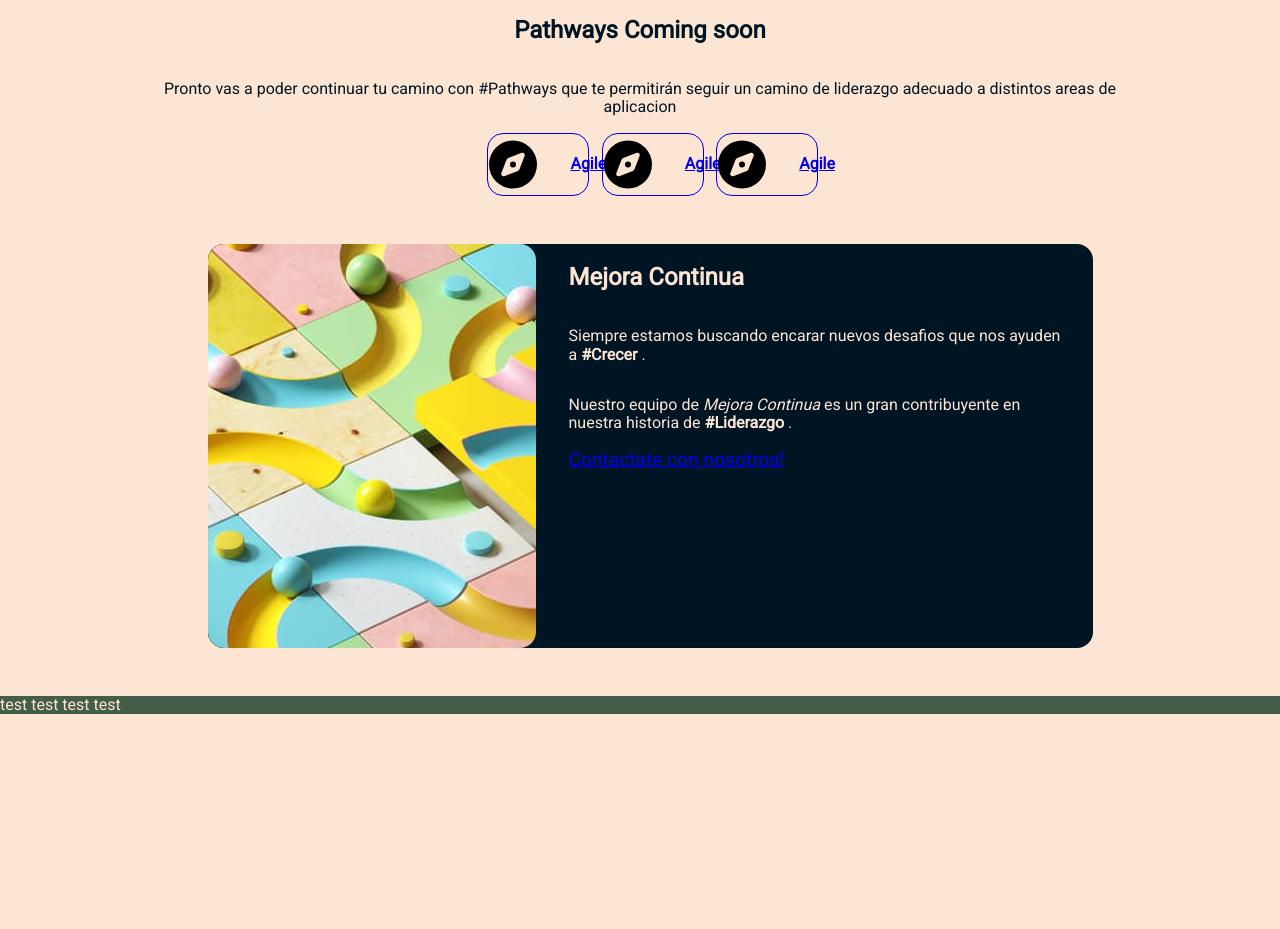
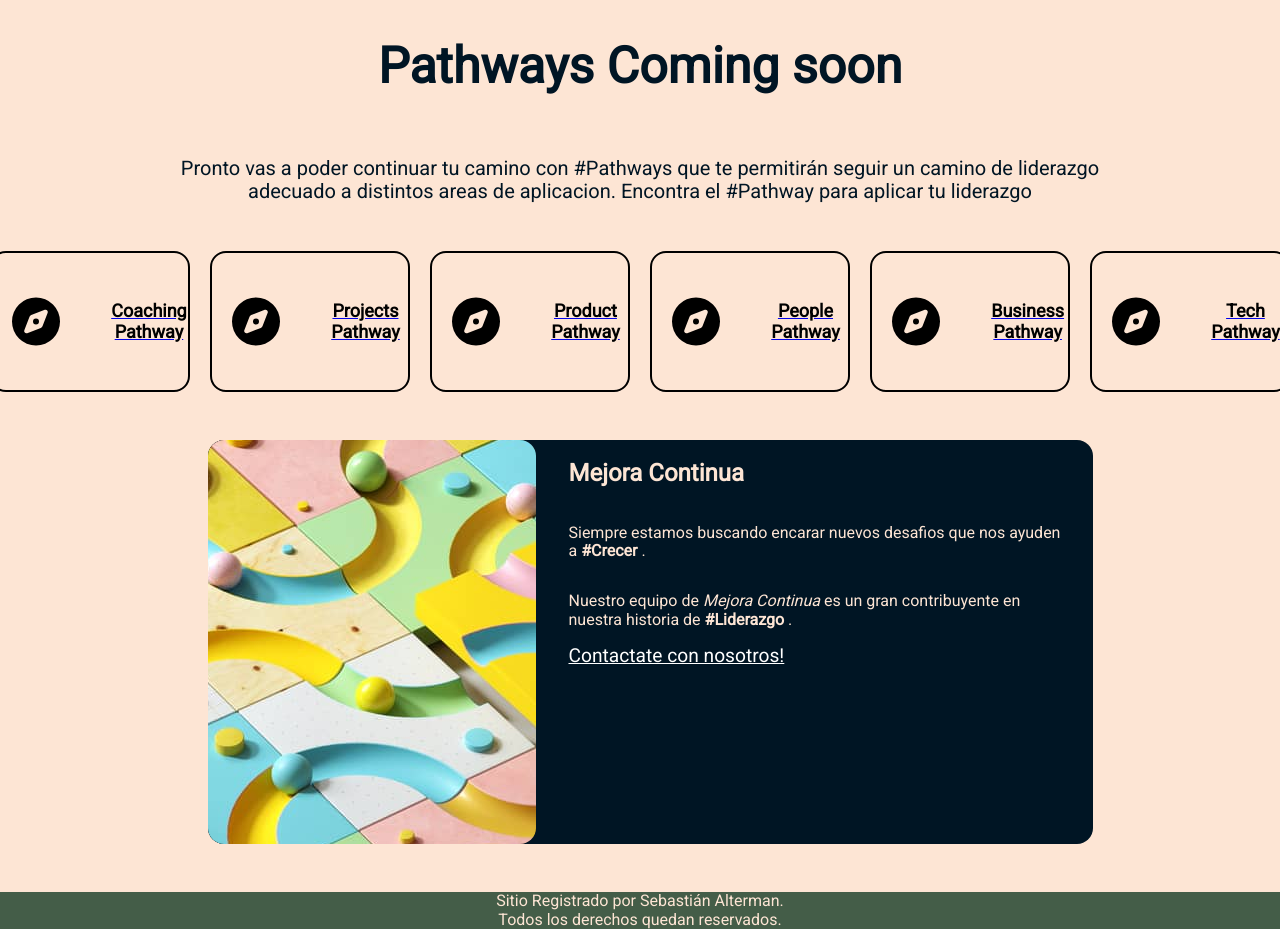
Before and after one commit to Salterm27/WebDev2023, a plain HTML site: page index.html in a window 1280 px wide. Shown: the part 1433-2362 px from the top of the page. Before the commit the page ends 2147 px from the top, so only its background shows below. Drawn offline with nearby package versions, Linux system fonts and the light colour scheme.

Commit message:
Entrega 1 completa

```diff
--- a/css/estilos.css
+++ b/css/estilos.css
@@ -255,23 +255,28 @@
 
 .titulo-seccion {
     display: flex;
+    font-size: 50px;
+}
 
-
+.body-seccion {
+    display: flex;
+    font-size: 20px;
+    margin-bottom: 5%;
 }
 
 .grupo-tarjetas {
     display: flex;
     flex-direction: row;
     justify-content: space-between;
-
 }
 
 
 .tarjeta-logo {
     /*Media Section which has the card on the left and the content on the right. Modifies a div*/
     display: flex;
-    width: 25%;
-
+    justify-content: space-between;
+    margin-left: 10px;
+    margin-right: 10px;
 
 
 }
@@ -279,22 +284,25 @@
 .tarjeta-logo-interior {
     /*Media Section which has the card on the left and the content on the right. Modifies a div*/
     display: flex;
-    border: 1px solid;
+    border: 2px solid;
     border-radius: 1rem;
-
+    flex-direction: row;
+    min-height: 141px;
+    min-width: 200px;
+    color: black;
 }
 
 .tarjeta-logo-interior img {
     display: flex;
     max-width: 48px;
-    margin-right: 1%;
-    margin-left: 1%;
+    margin-right: 10%;
+    margin-left: 10%;
+
 
 }
 
 .tarjeta-logo-cuerpo {
     display: flex;
-    width: 60%;
     flex-direction: column;
     margin-left: 2rem;
     margin-right: 2rem;
@@ -308,7 +316,7 @@
     height: fit-content;
     text-align: center;
     justify-content: center;
-
+    font-size: large;
     /**/
 }
 
--- a/index.html
+++ b/index.html
@@ -20,6 +20,7 @@
                 <ul class=" navbar-items">
                     <li class="navbar-item"> <a class="navbar-link" href="#Onboarding"> Onboarding </a> </li>
                     <li class="navbar-item"> <a class="navbar-link" href="#Culture"> Cultura </a> </li>
+                    <li class="navbar-item"> <a class="navbar-link" href="#Pathways"> Pathways </a> </li>
                     <li class="navbar-item"> <a class="navbar-link" href="#Improve"> Mejora </a> </li>
                 </ul>
             </nav>
@@ -98,48 +99,70 @@
     <section class="contenedor l-contenedor centro" id="Pathways">
 
         <h2 class="titulo-seccion"> Pathways Coming soon </h2>
-        <p> Pronto vas a poder continuar tu camino con #Pathways que te permitirán seguir un camino de liderazgo
-            adecuado a distintos areas de aplicacion </p>
+        <p class="body-seccion"> Pronto vas a poder continuar tu camino con #Pathways que te permitirán seguir un camino de liderazgo
+            adecuado a distintos areas de aplicacion. Encontra el #Pathway para aplicar tu liderazgo</p>
         <div class="grupo-tarjetas">
-            <a class="tarjeta-logo" href="./img/downloads-placeholder.png" target=”_blank”>
+            <a class="tarjeta-logo" href="https://docs.google.com/document/d/15dCrpP4UNcVGOgZisVMTHsRr4YlWSoGuQBG8dvru9aQ/edit?usp=sharing" target=”_blank”>
                 <div class="tarjeta-logo-interior">
-
                     <img src="./img/logo/compass-solid.svg" alt="icono que acompaña a una pathway">
-
-
                     <div class="tarjeta-logo-cuerpo">
                         <h4 class="tarjeta-logo-cuerpo-titulo">
-                            Agile
+                            Coaching Pathway
                         </h4>
                     </div>
                 </div>
             </a>
-            <a class="tarjeta-logo" href="./img/downloads-placeholder.png" target=”_blank”>
+            <a class="tarjeta-logo" href="https://docs.google.com/document/d/15dCrpP4UNcVGOgZisVMTHsRr4YlWSoGuQBG8dvru9aQ/edit?usp=sharing" target=”_blank”>
                 <div class="tarjeta-logo-interior">
-
                     <img src="./img/logo/compass-solid.svg" alt="icono que acompaña a una pathway">
-
-
                     <div class="tarjeta-logo-cuerpo">
                         <h4 class="tarjeta-logo-cuerpo-titulo">
-                            Agile
+                            Projects Pathway
                         </h4>
                     </div>
                 </div>
             </a>
-            <a class="tarjeta-logo" href="./img/downloads-placeholder.png" target=”_blank”>
+            <a class="tarjeta-logo" href="https://docs.google.com/document/d/15dCrpP4UNcVGOgZisVMTHsRr4YlWSoGuQBG8dvru9aQ/edit?usp=sharing" target=”_blank”>
                 <div class="tarjeta-logo-interior">
-
                     <img src="./img/logo/compass-solid.svg" alt="icono que acompaña a una pathway">
-
-
                     <div class="tarjeta-logo-cuerpo">
                         <h4 class="tarjeta-logo-cuerpo-titulo">
-                            Agile
+                            Product Pathway
                         </h4>
                     </div>
                 </div>
             </a>
+            <a class="tarjeta-logo" href="https://docs.google.com/document/d/15dCrpP4UNcVGOgZisVMTHsRr4YlWSoGuQBG8dvru9aQ/edit?usp=sharing" target=”_blank”>
+                <div class="tarjeta-logo-interior">
+                    <img src="./img/logo/compass-solid.svg" alt="icono que acompaña a una pathway">
+                    <div class="tarjeta-logo-cuerpo">
+                        <h4 class="tarjeta-logo-cuerpo-titulo">
+                            People Pathway
+                        </h4>
+                    </div>
+                </div>
+            </a>
+            <a class="tarjeta-logo" href="https://docs.google.com/document/d/15dCrpP4UNcVGOgZisVMTHsRr4YlWSoGuQBG8dvru9aQ/edit?usp=sharing" target=”_blank”>
+                <div class="tarjeta-logo-interior">
+                    <img src="./img/logo/compass-solid.svg" alt="icono que acompaña a una pathway">
+                    <div class="tarjeta-logo-cuerpo">
+                        <h4 class="tarjeta-logo-cuerpo-titulo">
+                            Business Pathway
+                        </h4>
+                    </div>
+                </div>
+            </a>
+            <a class="tarjeta-logo" href="https://docs.google.com/document/d/15dCrpP4UNcVGOgZisVMTHsRr4YlWSoGuQBG8dvru9aQ/edit?usp=sharing" target=”_blank”>
+                <div class="tarjeta-logo-interior">
+                    <img src="./img/logo/compass-solid.svg" alt="icono que acompaña a una pathway">
+                    <div class="tarjeta-logo-cuerpo">
+                        <h4 class="tarjeta-logo-cuerpo-titulo">
+                            Tech Pathway
+                        </h4>
+                    </div>
+                </div>
+            </a>
+
         </div>
 
 
@@ -159,14 +182,14 @@
                     </p>
                     <p class="banner-cuerpo-texto"> Nuestro equipo de <em> Mejora Continua </em> es un gran
                         contribuyente en nuestra historia de <strong> #Liderazgo </strong>. </p>
-                    <a class="banner-cta" href="https://forms.gle/T9jQNgRaHBgV3VoA7"> Contactate con nosotros! </a>
+                    <a class="banner-cta" style="color: white;" href="https://forms.gle/T9jQNgRaHBgV3VoA7"> Contactate con nosotros! </a>
                 </div>
             </div>
         </div>
 
     </section>
-    <footer class="footer ">
-        test test test test
+    <footer class="footer centro ">
+        Sitio Registrado por Sebastián Alterman. </br>Todos los derechos quedan reservados.
     </footer>
 </body>
 
```
